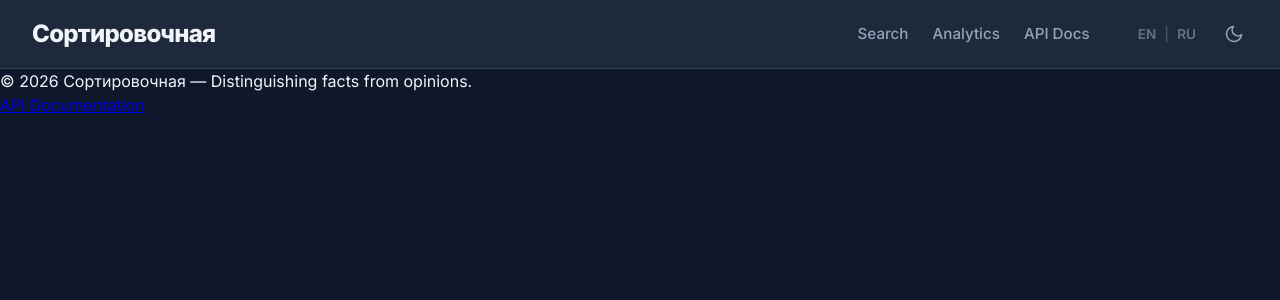
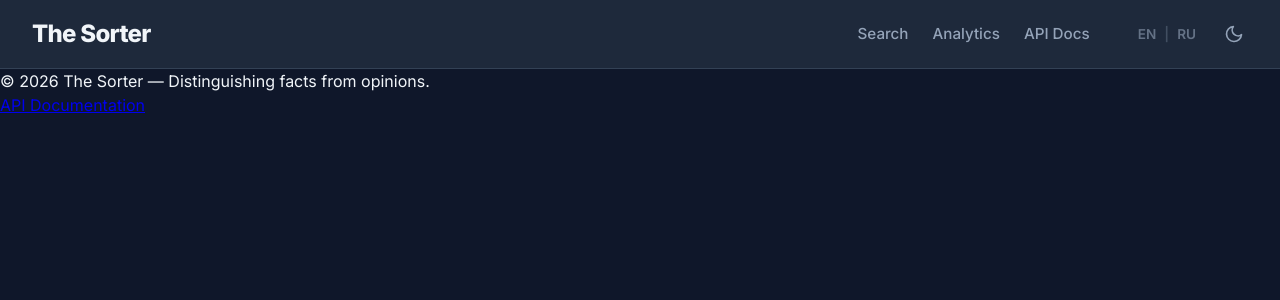
Before and after one commit to hitromudr/factfeed, a Python web app: template factfeed/templates/base.html in a window 1280 px wide. Shown: the top 300 px of the page. Run offline with Jinja, Linux system fonts and the light colour scheme; the template is opened without the code that fills it, so the values that code supplies are empty.

Commit message:
chore(i18n): Translate project name to 'The Sorter'

```diff
--- a/factfeed/templates/base.html
+++ b/factfeed/templates/base.html
@@ -3,7 +3,7 @@
     <head>
         <meta charset="UTF-8" />
         <meta name="viewport" content="width=device-width, initial-scale=1.0" />
-        <title>{% block title %}{{ _('Сортировочная') }}{% endblock %}</title>
+        <title>{% block title %}{{ _('The Sorter') }}{% endblock %}</title>
         <link rel="stylesheet" href="/static/style.css" />
         <script src="/static/htmx.min.js"></script>
         <link rel="preconnect" href="https://fonts.googleapis.com" />
@@ -31,7 +31,7 @@
     </head>
     <body>
         <header>
-            <a href="/" class="logo">{{ _('Сортировочная') }}</a>
+            <a href="/" class="logo">{{ _('The Sorter') }}</a>
             <button
                 class="hamburger"
                 onclick="toggleMenu()"
@@ -102,8 +102,8 @@
 
         <footer>
             <p>
-                &copy; 2026 {{ _('Сортировочная') }} &mdash; {{
-                _('Distinguishing facts from opinions.') }}
+                &copy; 2026 {{ _('The Sorter') }} &mdash; {{ _('Distinguishing
+                facts from opinions.') }}
                 <br />
                 <a href="/docs">{{ _('API Documentation') }}</a>
             </p>
```
Also changed, not shown: factfeed/translations/ru/LC_MESSAGES/messages.po.
